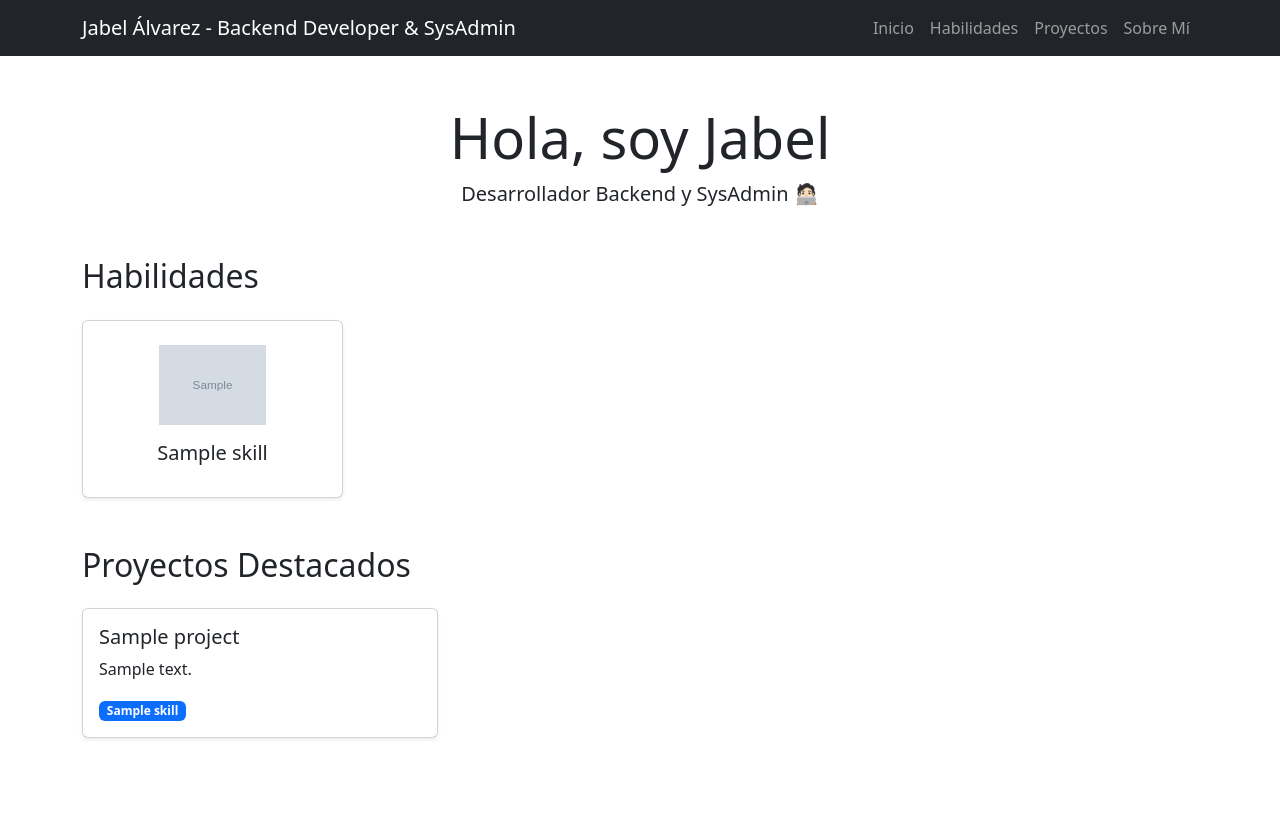
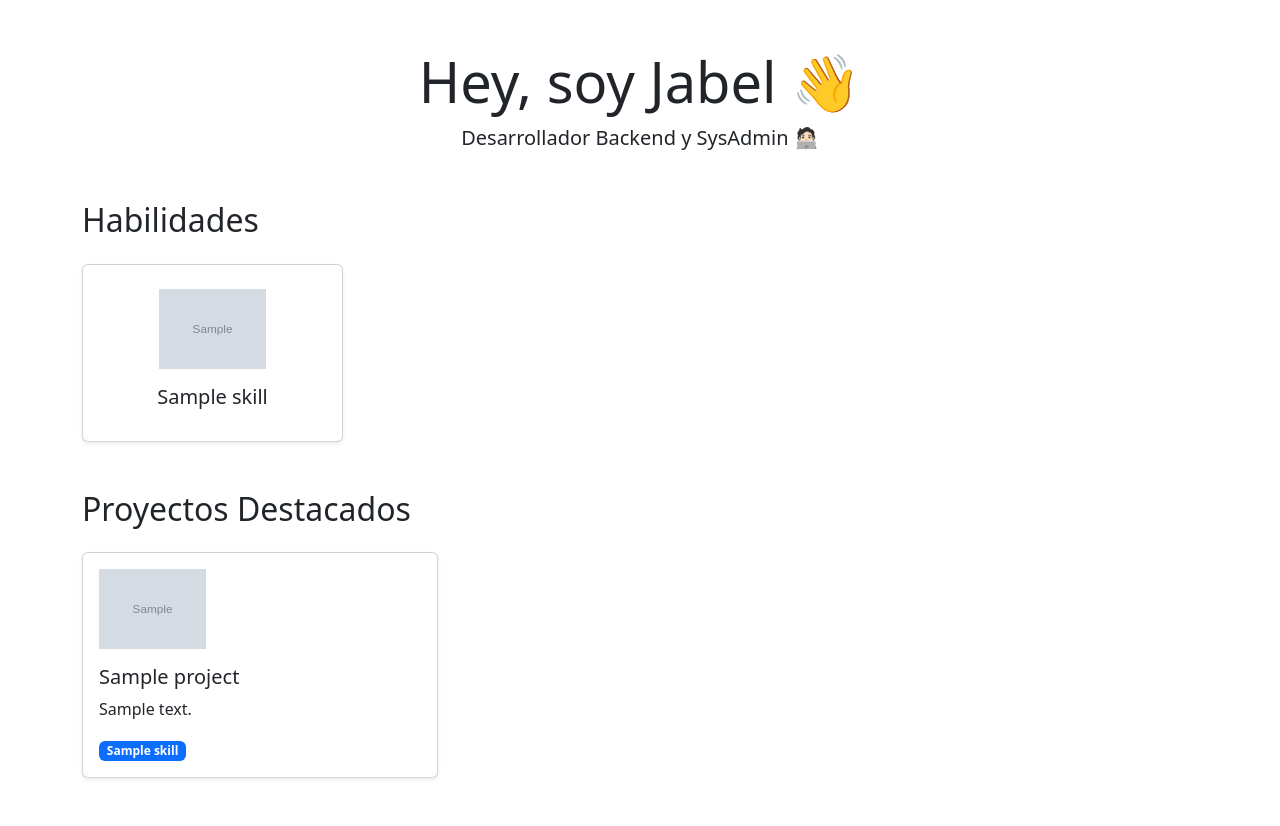
Before and after one commit to jabelzzz/jabel, a Flask app: template templates/index.html in a window 1280 px wide. Before the commit the page ends 739 px from the top, so only its background shows below. Run offline with Flask 3, Linux system fonts and the light colour scheme; the template is opened without the code that fills it: most values are stand-ins (such as "Sample title", 1, 10 or a date in 2020); grey boxes marked "Sample" are stand-in pictures.

Commit message:
feat: add wave effect to the hand emoji and add some requirements to the requirements.txt file

```diff
--- a/data/projects.yaml
+++ b/data/projects.yaml
@@ -1,8 +1,8 @@
 - name: PlaylistSmith
   description: Basic desktop app to manage Spotify playlists
-  image: None
-  skill: Flask
-- name: This portfolio
+  image: ps_icon.ico
+  skill: CustomTkinter
+- name: jabel.io (This portfolio)
   description: The website you're looking at right now
   image: None
   skill: Flask, Python, HTML, CSS, Bootstrap, YAML
--- a/data/skills.yaml
+++ b/data/skills.yaml
@@ -1,3 +1,4 @@
-# Habilidades principales
 - name: Python
-  image: python.svg
+  level: 90
+  image: "python.svg"
+  category: "Backend"
--- a/requirements.txt
+++ b/requirements.txt
@@ -5,3 +5,4 @@ MarkupSafe==3.0.2
 typing_extensions==4.14.0
 gunicorn
 PyYAML==6.0.1
+python-3.13.5
--- a/static/css/main.css
+++ b/static/css/main.css
@@ -0,0 +1,18 @@
+.wave {
+    animation-name: wave-animation;  /* Refers to the name of your @keyframes element below */
+    animation-duration: 2.5s;        /* Change to speed up or slow down */
+    animation-iteration-count: 3;  /* Move only 3 times :) */
+    transform-origin: 70% 70%;       /* Pivot around the bottom-left palm */
+    display: inline-block;
+  }
+
+  @keyframes wave-animation {
+      0% { transform: rotate( 0.0deg) }
+     10% { transform: rotate(14.0deg) }  /* The following five values can be played with to make the waving more or less extreme */
+     20% { transform: rotate(-8.0deg) }
+     30% { transform: rotate(14.0deg) }
+     40% { transform: rotate(-4.0deg) }
+     50% { transform: rotate(10.0deg) }
+     60% { transform: rotate( 0.0deg) }  /* Reset for the last half to pause */
+    100% { transform: rotate( 0.0deg) }
+  }
--- a/templates/base.html
+++ b/templates/base.html
@@ -1,40 +1,36 @@
 <!DOCTYPE html>
 <html lang="es">
-<head>
-    <meta charset="UTF-8">
-    <meta name="viewport" content="width=device-width, initial-scale=1.0">
-    <title>Mi Portfolio</title>
-    <link href="https://cdn.jsdelivr.net/npm/bootstrap@5.3.0/dist/css/bootstrap.min.css" rel="stylesheet">
-    <link rel="stylesheet" href="{{ url_for('static', filename='css/main.css') }}">
-</head>
-<body>
-    <nav class="navbar navbar-expand-lg navbar-dark bg-dark">
-        <div class="container">
-            <a class="navbar-brand" href="{{ url_for('index') }}">Jabel Álvarez - Backend Developer & SysAdmin</a>
-            <button class="navbar-toggler" type="button" data-bs-toggle="collapse" data-bs-target="#navbarNav">
-                <span class="navbar-toggler-icon"></span>
-            </button>
-            <div class="collapse navbar-collapse" id="navbarNav">
-                <ul class="navbar-nav ms-auto">
-                    <li class="nav-item">
-                        <a class="nav-link" href="{{ url_for('index') }}">Inicio</a>
-                    </li>
-                    <li class="nav-item">
-                        <a class="nav-link" href="#skills">Habilidades</a>
-                    </li>
-                    <li class="nav-item">
-                        <a class="nav-link" href="#projects">Proyectos</a>
-                    </li>
-                    <li class="nav-item">
-                        <a class="nav-link" href="{{ url_for('about') }}">Sobre Mí</a>
-                    </li>
-                </ul>
-            </div>
-        </div>
-    </nav>
-
+  <head>
+    <meta charset="utf-8">
+    <meta name="viewport" content="width=device-width, initial-scale=1, shrink-to-fit=no">
+    <title>Jabel Álvarez - Backend Developer & SysAdmin</title>
+    <link
+      href="https://cdn.jsdelivr.net/npm/bootstrap@5.3.0/dist/css/bootstrap.min.css"
+      rel="stylesheet"
+    />
+    <link
+      rel="stylesheet"
+      href="{{ url_for('static', filename='css/main.css') }}"
+    />
+  </head>
+  <body>
     {% block content %}{% endblock %}
 
-    <script src="https://cdn.jsdelivr.net/npm/bootstrap@5.3.0/dist/js/bootstrap.bundle.min.js"></script>
-</body>
+    <!-- jQuery first, then Popper.js, then Bootstrap JS -->
+    <script
+      src="https://code.jquery.com/jquery-3.3.1.slim.min.js"
+      integrity="sha384-q8i/X+965DzO0rT7abK41JStQIAqVgRVzpbzo5smXKp4YfRvH+8abtTE1Pi6jizo"
+      crossorigin="anonymous"
+    ></script>
+    <script
+      src="https://cdn.jsdelivr.net/npm/popper.js@1.14.3/dist/umd/popper.min.js"
+      integrity="sha384-ZMP7rVo3mIykV+2+9J3UJ46jBk0WLaUAdn689aCwoqbBJiSnjAK/l8WvCWPIPm49"
+      crossorigin="anonymous"
+    ></script>
+    <script
+      src="https://cdn.jsdelivr.net/npm/bootstrap@4.1.3/dist/js/bootstrap.min.js"
+      integrity="sha384-ChfqqxuZUCnJSK3+MXmPNIyE6ZbWh2IMqE241rYiqJxyMiZ6OW/JmZQ5stwEULTy"
+      crossorigin="anonymous"
+    ></script>
+  </body>
 </html>
--- a/templates/index.html
+++ b/templates/index.html
@@ -1,9 +1,8 @@
-{% extends "base.html" %}
-
-{% block content %}
+{% extends "base.html" %} {% block content %}
 <div class="container py-5">
   <div class="text-center mb-5">
-        <h1 class="display-4">Hola, soy Jabel</h1>
+    <h1 class="display-4">Hey, soy Jabel <span class="wave">👋</span></h1>
+    <!--TODO - Aquí hacer que cargo se aparezca mágicamente -->
     <p class="lead">Desarrollador Backend y SysAdmin 🧑🏻‍💻</p>
   </div>
 
@@ -15,10 +14,13 @@
       <div class="col-md-4 col-lg-3">
         <div class="card h-100 shadow-sm">
           <div class="card-body text-center p-4">
-                        <img src="{{ skill.image }}"
+            <img
+              src="{{ url_for('static', filename='images/' + skill.image) }}"
               alt="{{ skill.name }}"
               class="img-fluid mb-3"
-                             style="height: 80px; width: auto;">
+              style="height: 80px; width: auto"
+              onerror="console.error('Error al cargar la imagen:', this.src)"
+            />
             <h5 class="card-title">{{ skill.name }}</h5>
           </div>
         </div>
@@ -35,6 +37,13 @@
       <div class="col-md-6 col-lg-4">
         <div class="card h-100 shadow-sm">
           <div class="card-body">
+            <img
+              src="{{ url_for('static', filename='images/' + project.image) }}"
+              alt="{{ project.name }}"
+              class="img-fluid mb-3"
+              style="height: 80px; width: auto"
+              onerror="console.error('Error al cargar la imagen:', this.src)"
+            />
             <h5 class="card-title">{{ project.name }}</h5>
             <p class="card-text">{{ project.description }}</p>
             {% if project.skill %}
```
Also changed, not shown: app/__init__.py (+7 -2 lines), 1 other file. Lines whose indentation alone changed are shown as unchanged.
